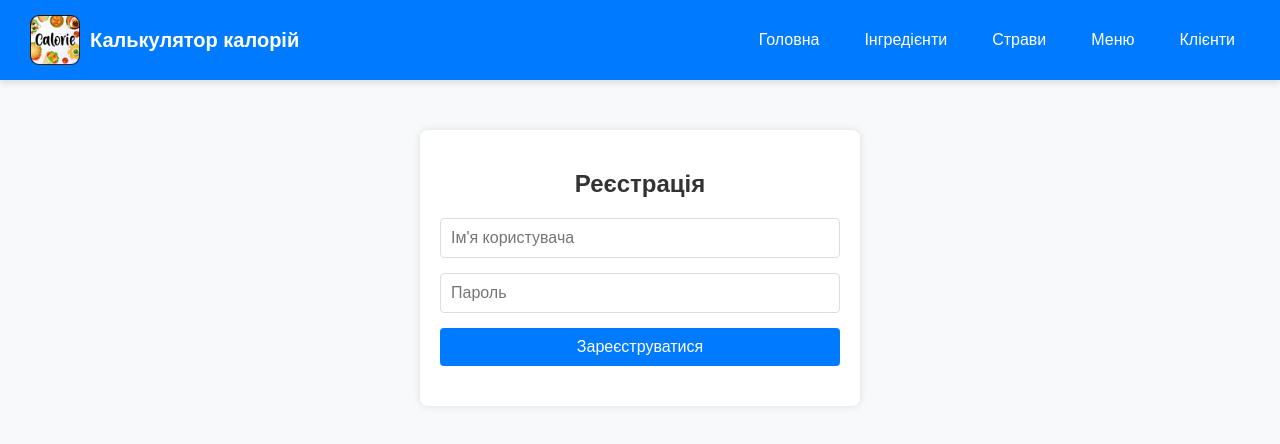
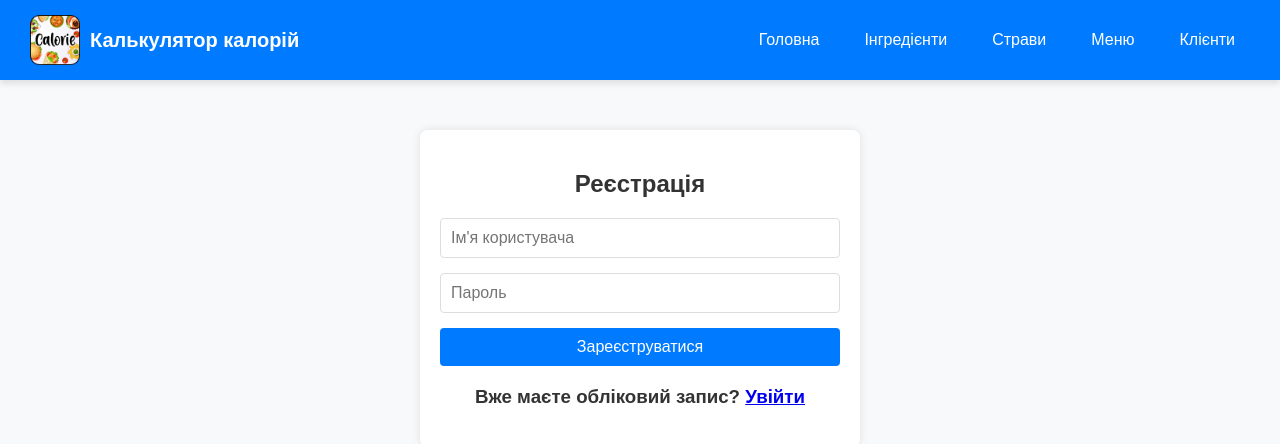
Before and after one commit to VladimirNeon/CalorieCalculator-F, a React (Create React App) app: page /register in a window 1280 px wide. Shown: the top 444 px of the page. Built offline with nearby package versions, Linux system fonts and the light colour scheme.

Commit message:
Автоматична переадресація після успішної реєстрації

```diff
--- a/src/components/Registration/Registration.jsx
+++ b/src/components/Registration/Registration.jsx
@@ -1,9 +1,11 @@
 import React, { useState } from "react";
+import { useNavigate } from "react-router-dom"; // Додаємо useNavigate для навігації
 import "./Registration.css";
 
 const RegistrationPage = () => {
     const [formData, setFormData] = useState({ username: "", password: "" });
     const [message, setMessage] = useState("");
+    const navigate = useNavigate(); // Ініціалізуємо useNavigate
 
     const handleInputChange = (e) => {
         const { name, value } = e.target;
@@ -13,7 +15,7 @@ const RegistrationPage = () => {
     const handleSubmit = async (e) => {
         e.preventDefault();
         try {
-            const response = await fetch("https://caloriecalculator-b-production.up.railway.app/api/auth/register", {
+            const response = await fetch("http://localhost:8080/api/auth/register", {
                 method: "POST",
                 headers: {
                     "Content-Type": "application/json",
@@ -24,6 +26,7 @@ const RegistrationPage = () => {
             if (response.ok) {
                 setMessage("Реєстрація успішна!");
                 setFormData({ username: "", password: "" });
+                setTimeout(() => navigate("/login"), 1500); // Переадресація після 1.5 секунд
             } else {
                 setMessage("Помилка реєстрації. Спробуйте ще раз.");
             }
@@ -55,6 +58,9 @@ const RegistrationPage = () => {
                 <button type="submit">Зареєструватися</button>
             </form>
             {message && <p className="message">{message}</p>}
+            <h3 className="login-link">
+                Вже маєте обліковий запис? <a href="/login">Увійти</a>
+            </h3>
         </div>
     );
 };
```
